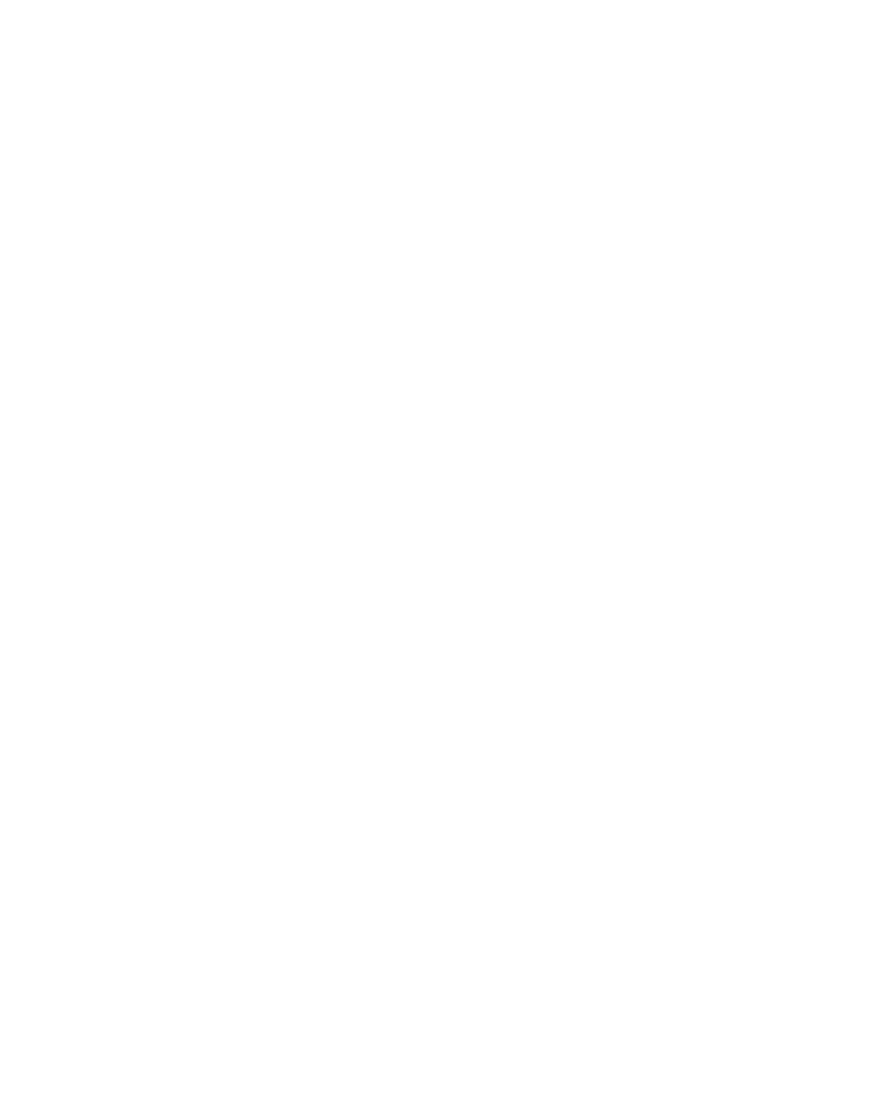
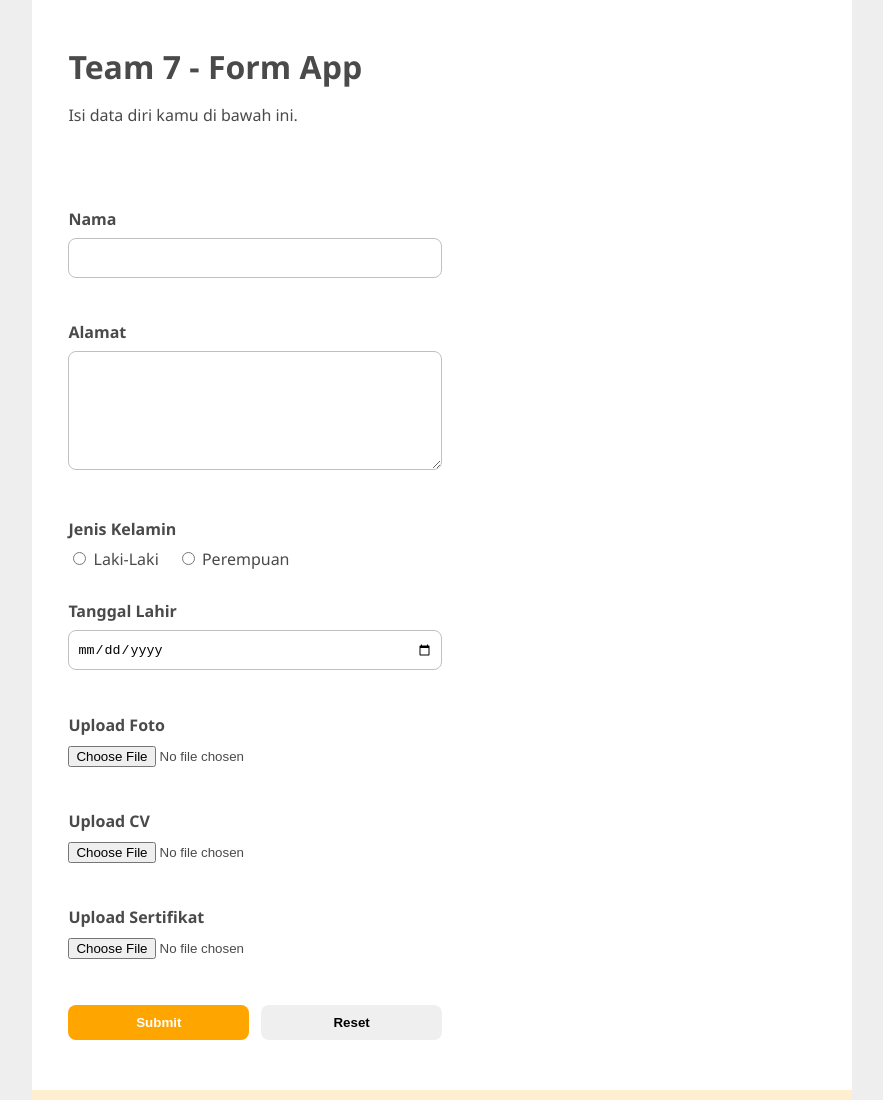
Before and after one commit to firmansyahfachmi/TK1_Web-Form, a plain HTML site: page index.html in a window 1280 px wide. Shown: the top 1100 px of the page, without its empty margins (198-1081 px from the left). Before the commit the page ends 800 px from the top, so only its background shows below. Drawn offline with Linux system fonts and the light colour scheme.

Commit message:
create form page ui

```diff
--- a/index.html
+++ b/index.html
@@ -5,6 +5,103 @@
     <meta http-equiv="X-UA-Compatible" content="IE=edge" />
     <meta name="viewport" content="width=device-width, initial-scale=1.0" />
     <title>Team 7 - Form</title>
+    <link rel="stylesheet" href="styles.css" />
   </head>
-  <body></body>
+  <body>
+    <main class="wrapper">
+      <form class="top-wrapper">
+        <h1>Team 7 - Form App</h1>
+        <p>Isi data diri kamu di bawah ini.</p>
+        <br />
+        <br />
+
+        <label for="input-nama" class="form-field">
+          <h4>Nama</h4>
+          <input type="text" name="nama" id="input-nama" />
+        </label>
+        <br />
+        <br />
+
+        <label for="input-alamat" class="form-field">
+          <h4>Alamat</h4>
+          <textarea name="alamat" id="input-alamat" rows="7"></textarea>
+        </label>
+        <br />
+        <br />
+
+        <div class="form-field">
+          <h4>Jenis Kelamin</h4>
+          <div class="box-radio">
+            <label for="input-gender-l">
+              <input
+                type="radio"
+                name="gender"
+                id="input-gender-l"
+                value="Laki-Laki"
+              />
+              Laki-Laki
+            </label>
+
+            <label for="input-gender-p">
+              <input
+                type="radio"
+                name="gender"
+                id="input-gender-p"
+                value="Perempuan"
+              />
+              Perempuan
+            </label>
+          </div>
+        </div>
+
+        <label for="input-tgl" class="form-field">
+          <h4>Tanggal Lahir</h4>
+          <input type="date" name="tgl" id="input-tgl" />
+        </label>
+        <br />
+        <br />
+
+        <label for="input-foto" class="form-field">
+          <h4>Upload Foto</h4>
+          <input
+            type="file"
+            name="foto"
+            id="input-foto"
+            accept=".jpeg, .jpg, .png"
+          />
+        </label>
+        <br />
+        <br />
+        <label for="input-cv" class="form-field">
+          <h4>Upload CV</h4>
+          <input type="file" name="cv" id="input-cv" accept=".doc, .pdf" />
+        </label>
+        <br />
+        <br />
+        <label for="input-sertifikat" class="form-field">
+          <h4>Upload Sertifikat</h4>
+          <input
+            type="file"
+            name="sertifikat"
+            id="input-sertifikat"
+            accept=".doc, .pdf"
+          />
+        </label>
+        <br />
+        <br />
+
+        <div class="button-box">
+          <button type="submit" class="btn-submit">Submit</button>
+          <button type="reset" class="btn-reset">Reset</button>
+        </div>
+      </form>
+
+      <div class="bottom-wrapper">
+        <h2>Data Preview</h2>
+
+        <br>
+      </div>
+    </main>
+    <script src="script.js"></script>
+  </body>
 </html>
--- a/styles.css
+++ b/styles.css
@@ -0,0 +1,104 @@
+*{
+    box-sizing: border-box;
+}
+
+body{
+    font-family: 'Segoe UI', Tahoma, Geneva, Verdana, sans-serif;
+    background-color: #eee;
+    margin: 0;
+    color: #4a4a4a;
+}
+
+.wrapper{
+    padding: 0 18vw;
+}
+
+.top-wrapper{
+    padding: 24px 36px 50px 36px;
+    min-height: 100vh;
+    background-color: #fff;
+}
+.bottom-wrapper{
+    padding: 24px 36px;
+    min-height: 60vh;
+    background-color: #ffefd0;
+}
+
+.form-field{
+    margin-bottom: 30px;
+}
+
+.box-radio{
+    display: flex;
+    gap: 18px;
+}
+
+.button-box{
+    margin-top: 24px;
+    width: 50%;
+    display: flex;
+    gap: 12px;
+}
+
+.btn-submit{
+    flex: 1;
+    padding: 10px 0;
+    background-color: #ffa500;
+    border-radius: 8px;
+    border: none;
+    cursor: pointer;
+    font-weight: bold;
+    color: #fff;
+}
+
+.btn-submit:hover{
+    background-color: #e89701;
+}
+
+.btn-reset{
+    flex: 1;
+    padding: 10px 0;
+    border-radius: 8px;
+    border: none;
+    cursor: pointer;
+    font-weight: bold;
+}
+
+.btn-reset:hover{
+    background-color: rgb(218, 218, 218);
+}
+
+
+h1{
+    margin-bottom: 0px;
+}
+
+h4{
+    margin-bottom: 8px;
+}
+
+input:not(input[type="radio"], input[type="file"]){
+    border-radius: 8px;
+    border: 1px solid #c0c0c0;
+    width: 50%;
+    height: 40px;
+    outline: none;
+    padding: 6px 8px;
+    transition: all 0.2s;
+}
+textarea{
+    border-radius: 8px;
+    border: 1px solid #c0c0c0;
+    width: 50%;
+    outline: none;
+    padding: 6px 8px;
+    transition: all 0.2s;
+}
+
+input:focus:not(input[type="file"]){
+    border: 1px solid #ffa500;
+}
+
+textarea:focus{
+    border: 1px solid #ffa500;
+}
```
Also changed, not shown: 1 other file.
